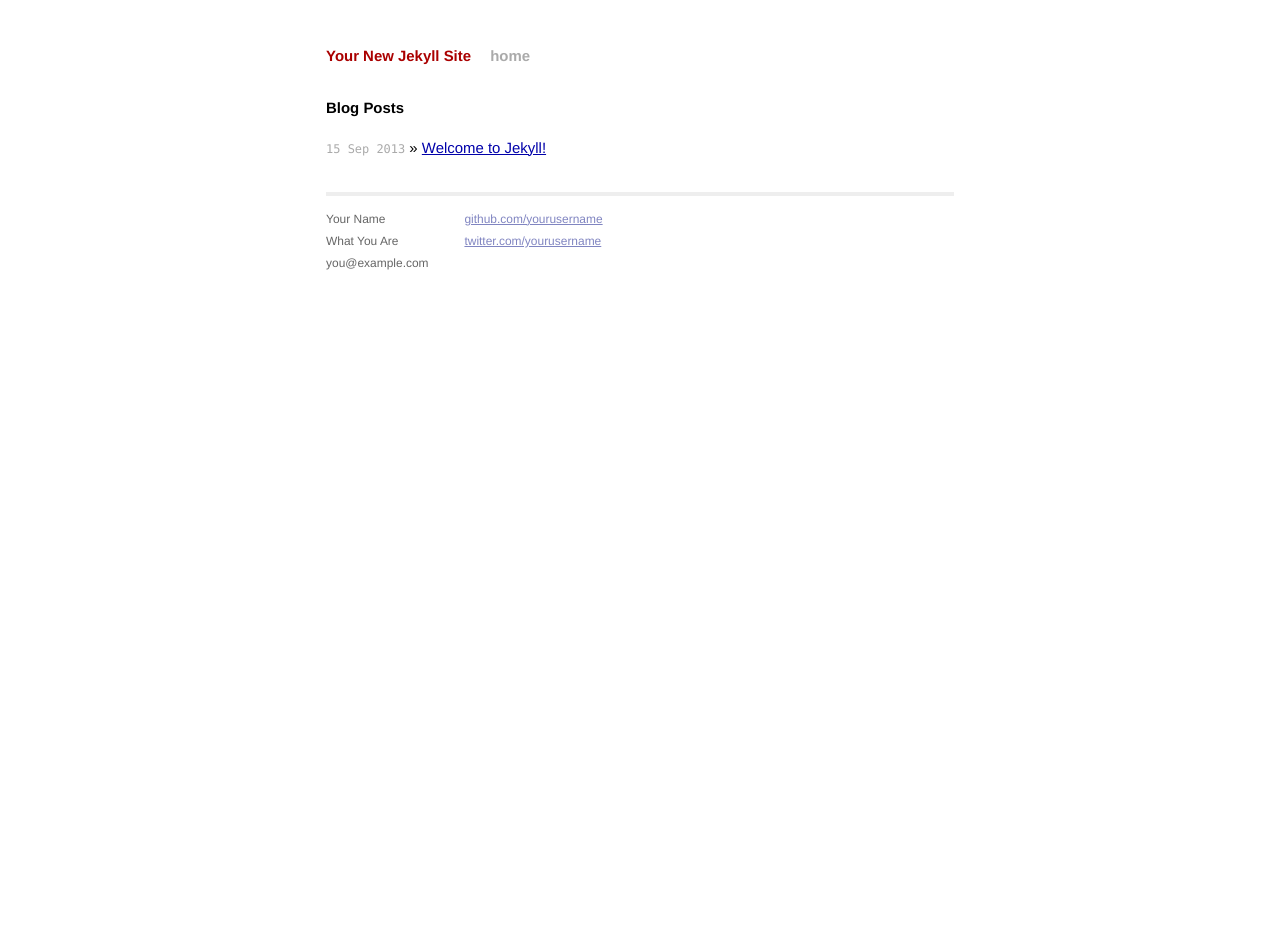
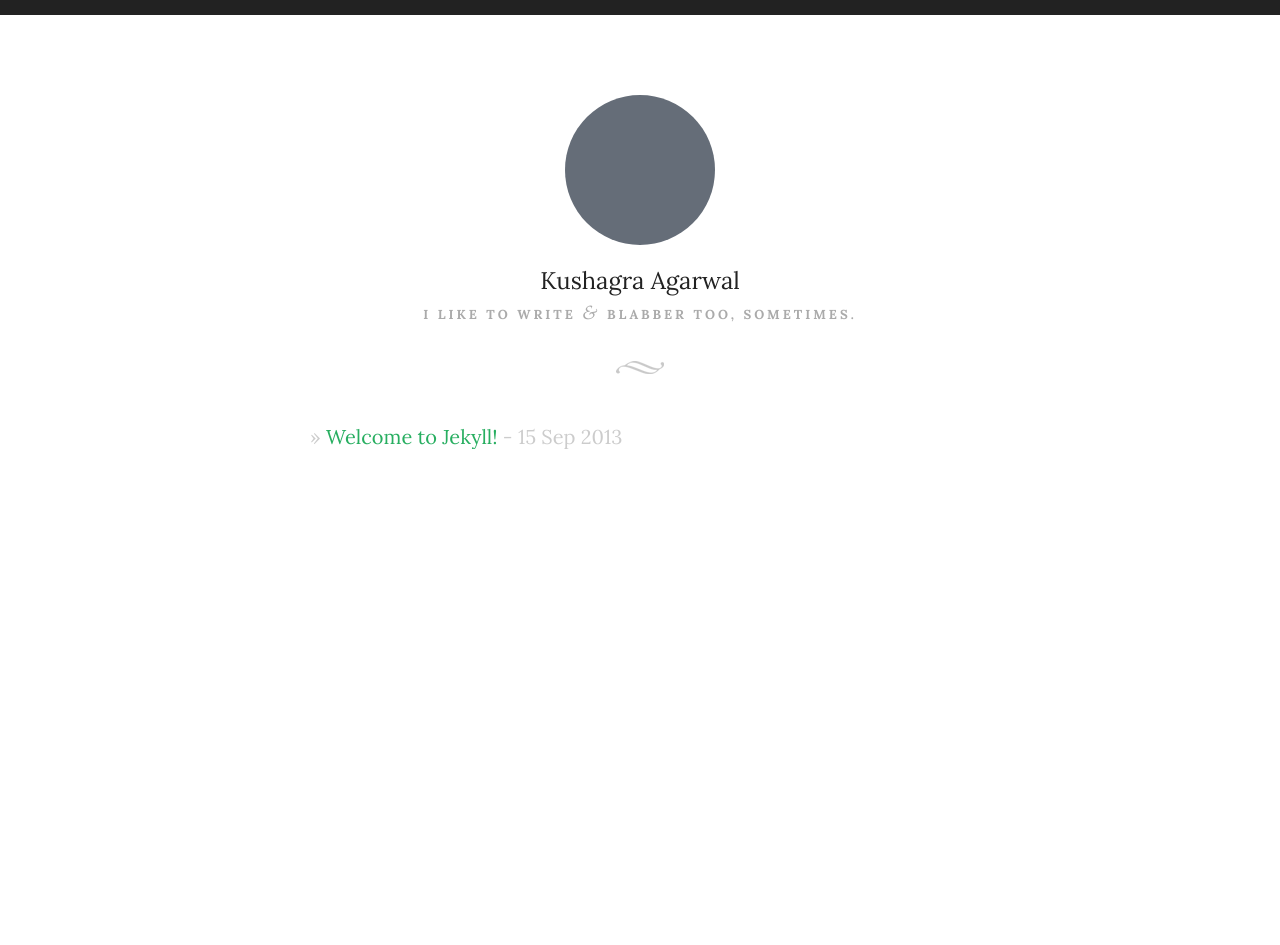
Before and after one commit to kushsolitary/blog, a Jekyll site: the page built from index.html, in a window 1280 px wide. Built offline with Jekyll 4.4.1, drawn with Linux system fonts in a browser that asks for light colours; nearby versions of some CDN libraries; Markdown is read by kramdown in place of the engine named in the settings; after the commit the page ends 900 px from its top, so only the background shows below that.

Commit message:
improving blog

```diff
--- a/_layouts/default.html
+++ b/_layouts/default.html
@@ -4,41 +4,24 @@
         <meta charset="utf-8">
         <meta http-equiv="X-UA-Compatible" content="IE=edge,chrome=1">
         <title>{{ page.title }}</title>
-        <meta name="viewport" content="width=device-width">
-
+        <meta name="viewport" content="width=device-width, user-scalable=no">
         <!-- syntax highlighting CSS -->
         <link rel="stylesheet" href="/css/syntax.css">
 
         <!-- Custom CSS -->
+        <link href="//netdna.bootstrapcdn.com/font-awesome/3.2.1/css/font-awesome.css" rel="stylesheet">
+        <link href="http://fonts.googleapis.com/css?family=Lora:400,700" rel="stylesheet" type="text/css">
         <link rel="stylesheet" href="/css/main.css">
 
     </head>
     <body>
 
         <div class="site">
-          <div class="header">
-            <h1 class="title"><a href="/">{{ site.name }}</a></h1>
-            <a class="extra" href="/">home</a>
-          </div>
 
           {{ content }}
 
-          <div class="footer">
-            <div class="contact">
-              <p>
-                Your Name<br />
-                What You Are<br />
-                you@example.com
-              </p>
-            </div>
-            <div class="contact">
-              <p>
-                <a href="https://github.com/yourusername">github.com/yourusername</a><br />
-                <a href="https://twitter.com/yourusername">twitter.com/yourusername</a><br />
-              </p>
-            </div>
-          </div>
         </div>
 
+    <script src="/js/script.js"></script>
     </body>
 </html>
--- a/css/main.css
+++ b/css/main.css
@@ -8,153 +8,129 @@
 * {
   margin: 0;
   padding: 0;
-}
+  box-sizing: border-box;
+  -webkit-box-sizing: border-box;
+  -moz-box-sizing: border-box;
+  font-family: 'Lora';
+  color: #222;
+
+  -webkit-transition: all 0.5s ease;
+  -moz-transition: all 0.5s ease;
+  -ms-transition: all 0.5s ease;
+  transition: all 0.5s ease;}
 
 html, body { height: 100%; }
 
 body {
   background-color: #FFF;
-  font: 13.34px Helvetica, Arial, sans-serif;
-  font-size: small;
-  text-align: center;
+  border-top: 15px solid #222;
 }
 
-h1, h2, h3, h4, h5, h6 {
-  font-size: 100%; }
+span.amp {
+  font-family:Baskerville,"Goudy Old Style","Palatino","Book Antiqua",serif;
+  font-size: 150%;
+  font-style:italic;
+  font-weight: 400;
+  color: #aaa !important;
+}
 
-h1 { margin-bottom: 1em; }
-p { margin: 1em 0; }
+span.separator {
+  display: block;
+  width: 48px;
+  height: 13px;
+  background: url(/images/separator.png);
+  margin: 35px auto;
+}
 
-a         { color: #00a; }
-a:hover   { color: #000; }
-a:visited { color: #a0a; }
+a {
+  color: #27ae60;
+  text-decoration: none;
+}
 
-/*****************************************************************************/
-/*
-/* Home
-/*
-/*****************************************************************************/
+a:hover {
+  color: #3498db;
+}
+
+.basics {
+  text-align: center;
+  margin-top: 80px;
+}
+
+span.blog_image {
+  height: 150px;
+  width: 150px;
+  border-radius: 50%;
+  display: block;
+  background: #37BC9B;
+  margin: 0px auto 20px;
+}
+
+span.blog_image i {
+  color: white;
+  font-size: 32px;
+  text-align: center;
+  line-height: 150px;
+}
+
+h1 {
+  font-size: 24px;
+  font-weight: 400;
+}
+
+.details {
+  font-size: 13px;
+  text-transform: uppercase;
+  font-weight: 700;
+  color: #aaa;
+  margin: 7px 0;
+  letter-spacing: 3px;
+  font-variant:small-caps
+}
+
+@media (-webkit-min-device-pixel-ratio: 1.5) {
+
+  span.separator {
+    background: url(/images/separator@2x.png);
+    background-size: 48px 13px;
+  }
+}
+
 ul.posts {
-  list-style-type: none;
-  margin-bottom: 2em;
+  max-width: 700px;
+  margin: 50px auto;
+  list-style: none;
+  padding: 0 20px 50px;
 }
 
 ul.posts li {
-  line-height: 1.75em;
+  color: #ccc;
+  font-size: 20px;
+  overflow: hidden;
+  margin-bottom: 10px;
 }
 
-ul.posts span {
-  color: #aaa;
-  font-family: Monaco, "Courier New", monospace;
-  font-size: 80%;
+ul.posts li span {
+  color: #ccc;
 }
 
-/*****************************************************************************/
-/*
-/* Site
-/*
-/*****************************************************************************/
-
-.site {
-  font-size: 115%;
-  text-align: justify;
-  width: 42em;
-  margin: 3em auto 2em;
-  line-height: 1.5em;
+div.post {
+  font-size: 20px;
+  max-width: 700px;
+  padding: 0 20px 50px;
+  margin: 50px auto;
+  line-height: 30px;
 }
 
-.site .header a {
-  font-weight: bold;
-  text-decoration: none;
+div.post code {
+  color: #aaa;
+  font-family: Menlo, monospace, mono;
 }
 
-.site .header h1.title {
-  display: inline-block;
-  margin-bottom: 2em;
+div.post p {
+  margin: 20px 0;
 }
 
-.site .header h1.title a {
-  color: #a00;
+.post pre {
+  padding: 20px;
+  background: #eee;
 }
-
-.site .header h1.title a:hover {
-  color: #000;
-}
-
-.site .header a.extra {
-  color: #aaa;
-  margin-left: 1em;
-}
-
-.site .header a.extra:hover {
-  color: #000;
-}
-
-.site .meta {
-  color: #aaa;
-}
-
-.site .footer {
-  font-size: 80%;
-  color: #666;
-  border-top: 4px solid #eee;
-  margin-top: 2em;
-  overflow: hidden;
-}
-
-.site .footer .contact {
-  float: left;
-  margin-right: 3em;
-}
-
-.site .footer .contact a {
-  color: #8085C1;
-}
-
-.site .footer .rss {
-  margin-top: 1.1em;
-  margin-right: -.2em;
-  float: right;
-}
-
-.site .footer .rss img {
-  border: 0;
-}
-
-/*****************************************************************************/
-/*
-/* Posts
-/*
-/*****************************************************************************/
-
-/* standard */
-.post pre {
-  border: 1px solid #ddd;
-  background-color: #eef;
-  padding: 0 .4em;
-}
-
-.post ul, .post ol {
-  margin-left: 1.35em;
-}
-
-.post code {
-  border: 1px solid #ddd;
-  background-color: #eef;
-  padding: 0 .2em;
-}
-
-.post pre code {
-  border: none;
-}
-
-/* terminal */
-.post pre.terminal {
-  border: 1px solid #000;
-  background-color: #333;
-  color: #FFF;
-}
-
-.post pre.terminal code {
-  background-color: #333;
-}
--- a/index.html
+++ b/index.html
@@ -3,11 +3,23 @@ layout: default
 title: Your New Jekyll Site
 ---
 
-<div id="home">
-  <h1>Blog Posts</h1>
+<div class="wrapper">
+  <div class="basics">
+    <a href="/">
+      <span class="blog_image">
+        <i class="icon-home"></i>
+      </span>
+    </a>
+
+    <h1>Kushagra Agarwal</h1>
+    <p class="details">I like to write <span class="amp">&amp;</span> blabber too, sometimes.</p>
+  </div>
+
+  <span class="separator"></span>
+
   <ul class="posts">
     {% for post in site.posts %}
-      <li><span>{{ post.date | date_to_string }}</span> &raquo; <a href="{{ post.url }}">{{ post.title }}</a></li>
+      <li>&raquo; <a href="{{ post.url }}">{{ post.title }}</a> - <span>{{ post.date | date_to_string }}</span> </li>
     {% endfor %}
   </ul>
 </div>
--- /dev/null
+++ b/js/script.js
@@ -0,0 +1,28 @@
+var colors = [
+  '#ED5565',
+  '#DA4453',
+  '#FC6E51',
+  '#E9573F',
+  '#FFCE54',
+  '#F6BB42',
+  '#A0D468',
+  '#8CC152',
+  '#48CFAD',
+  '#37BC9B',
+  '#4FC1E9',
+  '#3BAFDA',
+  '#5D9CEC',
+  '#4A89DC',
+  '#AC92EC',
+  '#967ADC',
+  '#EC87C0',
+  '#D770AD',
+  '#CCD1D9',
+  '#AAB2BD',
+  '#656D78',
+  '#434A54'
+]
+
+// Set a different color on each reload
+var el = document.querySelector('span.blog_image');
+el.style.backgroundColor = colors[Math.floor(Math.random() * colors.length)];
```
Also changed, not shown: _layouts/post.html (+12 -2 lines), images/avatar.jpg (added), images/avatar@2x.jpg (added), images/separator.png (added), images/separator@2x.png (added), 3 other files.
